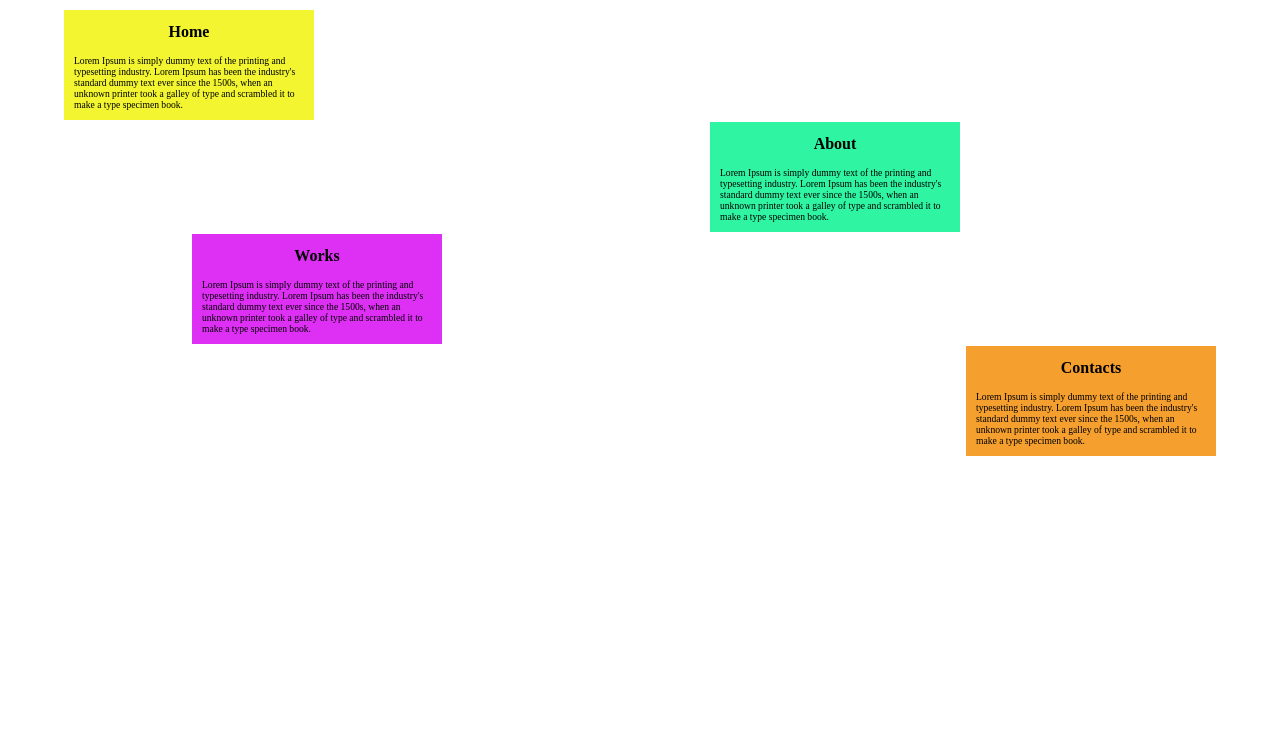
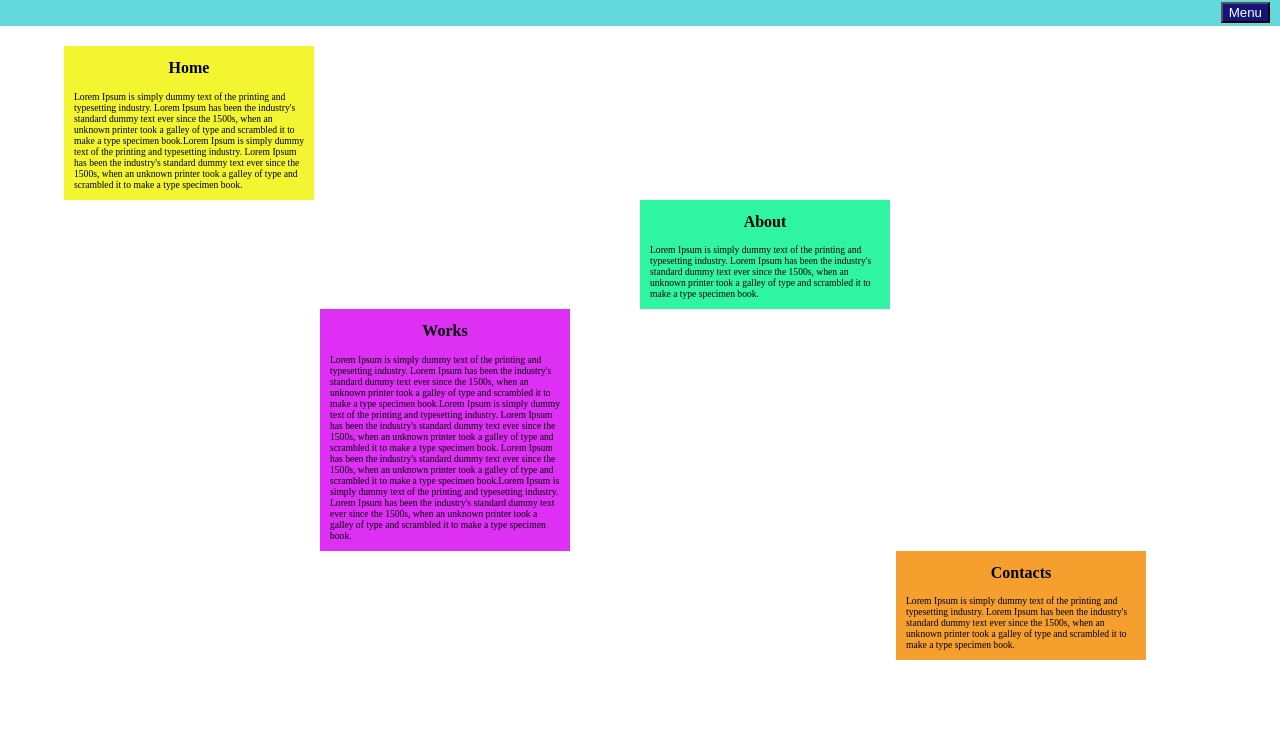
Before and after one commit to Aleksandrovich-Nikolai/hw-7, a plain HTML site: page index.html in a window 1280 px wide. Shown: the part 54-800 px from the top of the page. Drawn offline with Linux system fonts and the light colour scheme.

Commit message:
work on blocks and menu

```diff
--- a/index.css
+++ b/index.css
@@ -5,6 +5,7 @@ body {
 .header {
   position: fixed;
   width: 100%;
+  height: 80px;
   background-color: #63d9db;
   top: 0;
   left: 0;
@@ -13,39 +14,37 @@ body {
 
 .header-title {
   text-align: center;
-  font-size: 1.2rem;
+  font-size: 1.4rem;
 }
 
-.container-1 {
+.home {
   position: absolute;
   width: 250px;
   background-color: #f2f52f;
-  top: 64px;
   left: 5%;
+  top: 100px;
 }
 
-.container-2 {
+.about {
   position: absolute;
   width: 250px;
   background-color: #2ff5a3;
-  right: 25%;
-  top: 176px;
+  left: 45lvi;
+
 }
 
-.container-3 {
+.works {
   position: absolute;
   width: 250px;
   background-color: #de2ff5;
-  left: 15%;
-  top: 288px;
+  left: -25lvi;
 }
 
-.container-4 {
+.contacts {
   position: absolute;
   width: 250px;
   background-color: #f59f2f;
-  right: 5%;
-  top: 400px;
+  left: 45lvi;
 }
 
 .container-title {
@@ -57,3 +56,45 @@ body {
   margin: 10px;
   font-size: 0.6rem;
 }
+
+.dropbutton {
+  background-color: #16147a;
+  color: white;
+}
+
+.dropmenu {
+  position: relative;
+  right: 10px;
+  display: block;
+  float: right;
+}
+
+.dropmenu-items {
+  display: none;
+  position: absolute;
+  right: 100%;
+  top: 50%;
+  background-color: #5e8ebb;
+  min-width: 80px;
+  box-shadow: 0px 8px 16px 0px rgba(0,0,0,0.2);
+  z-index: 1;
+}
+
+.dropmenu-items a {
+  color: black;
+  padding: 6px;
+  text-decoration: none;
+  display: block;
+}
+
+.dropmenu-items a:hover {
+  background-color: #b0dcee;
+}
+
+.dropmenu:hover .dropmenu-items {
+  display: block;
+}
+
+.dropmenu:hover .dropbutton {
+  background-color: #60afdd;
+}
--- a/index.html
+++ b/index.html
@@ -16,21 +16,29 @@
 
       <h1 class="header-title">Page title</h1>
 
+      <div class="dropmenu">
+        <button class="dropbutton">Menu</button>
+        <div class="dropmenu-items">
+          <a href="#home">Home</a>
+          <a href="#about">About</a>
+          <a href="#works">Works</a>
+          <a href="#contacts">Contacts</a>
+        </div>
+      </div>
+
   </header>
 
   <main>
 
-    <div class="container-1">
+    <div class="home" id="home">
 
       <h2 class="container-title">Home</h2>
 
       <p class="container-text">
-        Lorem Ipsum is simply dummy text of the printing and typesetting industry. Lorem Ipsum has been the industry's standard dummy text ever since the 1500s, when an unknown printer took a galley of type and scrambled it to make a type specimen book.
+        Lorem Ipsum is simply dummy text of the printing and typesetting industry. Lorem Ipsum has been the industry's standard dummy text ever since the 1500s, when an unknown printer took a galley of type and scrambled it to make a type specimen book.Lorem Ipsum is simply dummy text of the printing and typesetting industry. Lorem Ipsum has been the industry's standard dummy text ever since the 1500s, when an unknown printer took a galley of type and scrambled it to make a type specimen book.
       </p>
 
-    </div>
-
-    <div class="container-2">
+      <div class="about" id="about">
 
         <h2 class="container-title">About</h2>
 
@@ -38,19 +46,15 @@
           Lorem Ipsum is simply dummy text of the printing and typesetting industry. Lorem Ipsum has been the industry's standard dummy text ever since the 1500s, when an unknown printer took a galley of type and scrambled it to make a type specimen book.
         </p>
 
-    </div>
-
-    <div class="container-3">
+        <div class="works" id="works">
 
           <h2 class="container-title">Works</h2>
 
           <p class="container-text">
-        Lorem Ipsum is simply dummy text of the printing and typesetting industry. Lorem Ipsum has been the industry's standard dummy text ever since the 1500s, when an unknown printer took a galley of type and scrambled it to make a type specimen book.
+            Lorem Ipsum is simply dummy text of the printing and typesetting industry. Lorem Ipsum has been the industry's standard dummy text ever since the 1500s, when an unknown printer took a galley of type and scrambled it to make a type specimen book.Lorem Ipsum is simply dummy text of the printing and typesetting industry. Lorem Ipsum has been the industry's standard dummy text ever since the 1500s, when an unknown printer took a galley of type and scrambled it to make a type specimen book. Lorem Ipsum has been the industry's standard dummy text ever since the 1500s, when an unknown printer took a galley of type and scrambled it to make a type specimen book.Lorem Ipsum is simply dummy text of the printing and typesetting industry. Lorem Ipsum has been the industry's standard dummy text ever since the 1500s, when an unknown printer took a galley of type and scrambled it to make a type specimen book.
           </p>
 
-    </div>
-
-    <div class="container-4">
+          <div class="contacts" id="contacts">
 
             <h2 class="container-title">Contacts</h2>
 
@@ -60,7 +64,11 @@
 
           </div>
 
+        </div>
 
+      </div>
+
+    </div>
 
   </main>
 
```
Lines whose indentation alone changed are shown as unchanged.
